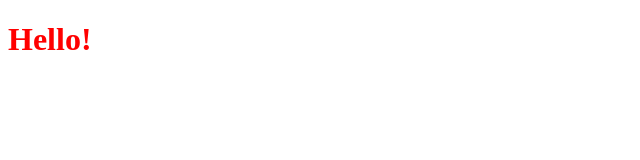
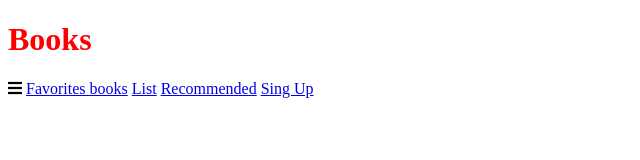
Before and after one commit to mdominguez56/sass-proyect, a plain HTML site: page index.html in a window 1280 px wide. Shown: the whole page, without its empty margins (0-640 px from the left). Drawn offline with Linux system fonts and the light colour scheme.

Commit message:
add-navBar-structure

```diff
--- a/index.html
+++ b/index.html
@@ -3,12 +3,20 @@
 <head>
     <meta charset="UTF-8">
     <meta name="viewport" content="width=device-width, initial-scale=1.0">
+    <link rel="stylesheet" href="https://pro.fontawesome.com/releases/v5.10.0/css/all.css" integrity="sha384-AYmEC3Yw5cVb3ZcuHtOA93w35dYTsvhLPVnYs9eStHfGJvOvKxVfELGroGkvsg+p" crossorigin="anonymous"/>
     <link rel="stylesheet" href="./styles/styles.css">
     <title>Document</title>
 </head>
 <body>
+<h1>Books</h1>
+<nav class="navBar">
+    <i class="fas fa-bars"></i>
+    <a href="/">Favorites books</a>
+    <a href="/">List</a>
+    <a href="/">Recommended</a>
+    <a href="/">Sing Up</a>
 
-    <h1>Hello!</h1>
+</nav>
 
 </body>
 </html>
```
